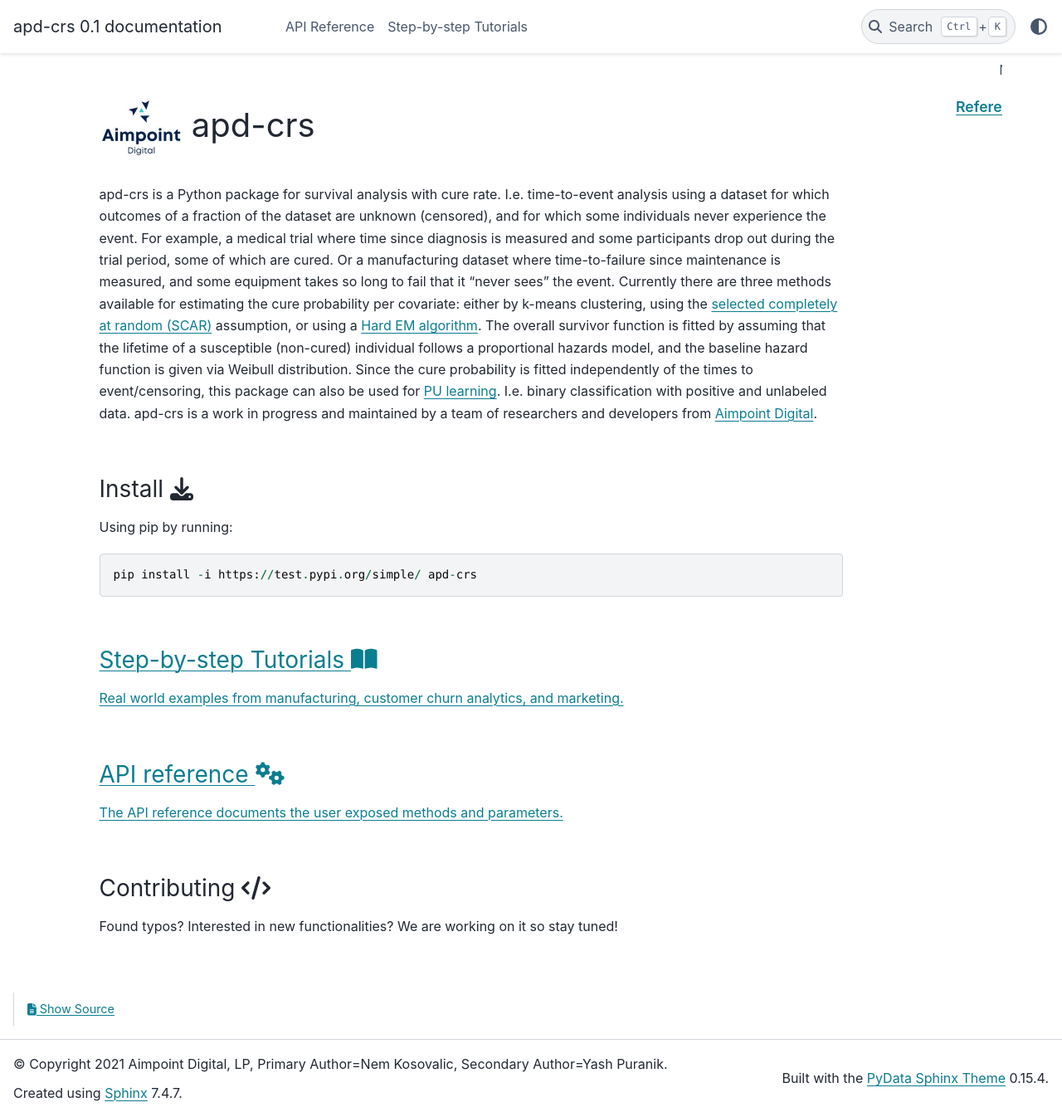
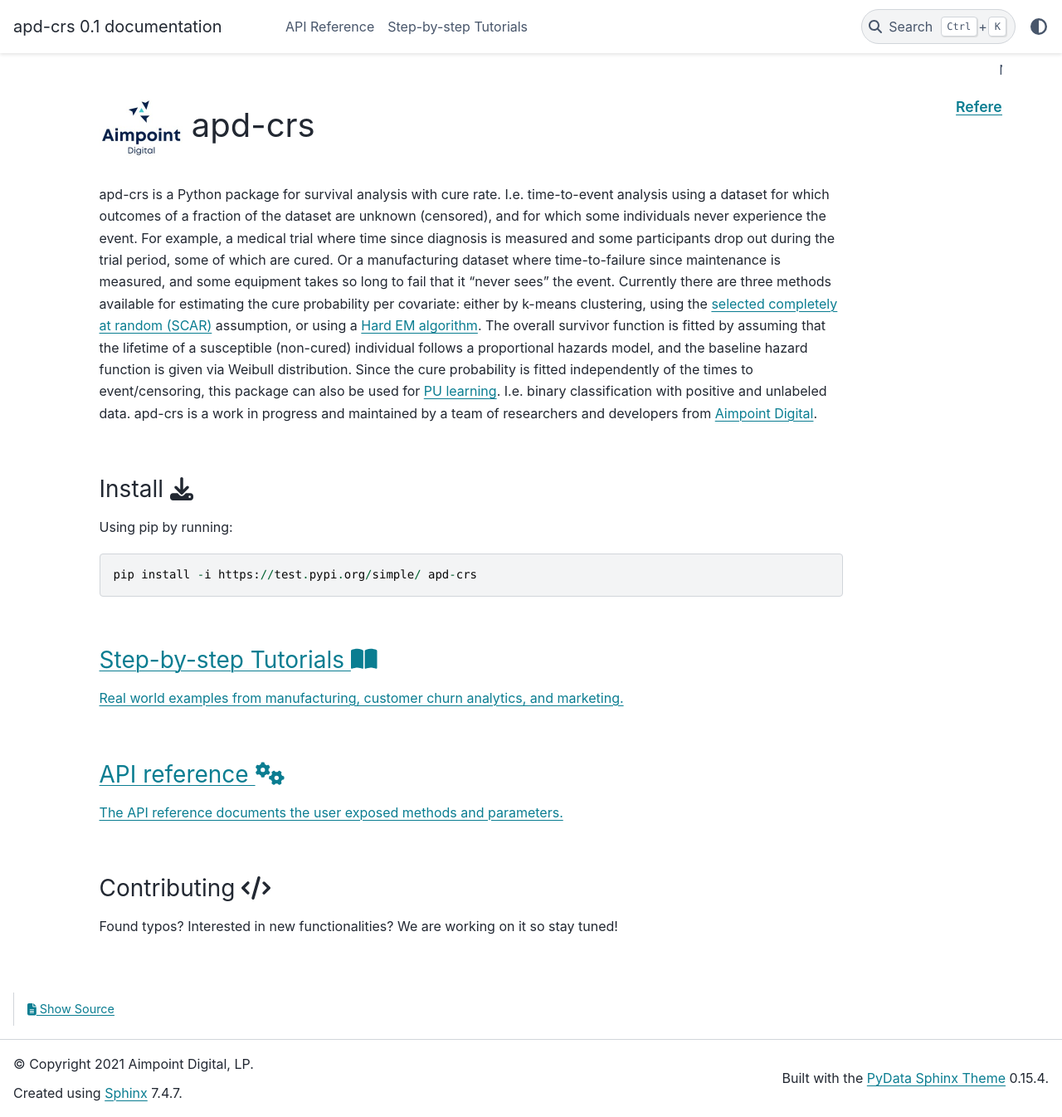
Before and after one commit to Aimpoint-Digital/apd-crs, a Sphinx documentation site: the page built from docs/index.rst, in a window 1280 px wide and 1346 px high. Shown: the whole window at 83% size. Built offline with Sphinx 7.4.7 and the PyData theme 0.15.4, drawn with Linux system fonts in a browser that asks for light colours.

Commit message:
DEV: Eliminate build warning with sphinx. Update copyright statement

```diff
--- a/docs/conf.py
+++ b/docs/conf.py
@@ -25,7 +25,7 @@
 # -- Project information -----------------------------------------------------
 
 project = 'apd-crs'
-copyright = '2021 Aimpoint Digital, LP, Primary Author=Nem Kosovalic, Secondary Author=Yash Puranik'
+copyright = '2021 Aimpoint Digital, LP'
 author = 'Primary=Nem Kosovalic, Secondary=Yash Puranik'
 
 # The short X.Y version
@@ -96,7 +96,7 @@
 # Add any paths that contain custom static files (such as style sheets) here,
 # relative to this directory. They are copied after the builtin static files,
 # so a file named "default.css" will overwrite the builtin "default.css".
-html_static_path = ['_static']
+html_static_path = []
 
 # Custom sidebar templates, must be a dictionary that maps document names
 # to template names.
```
